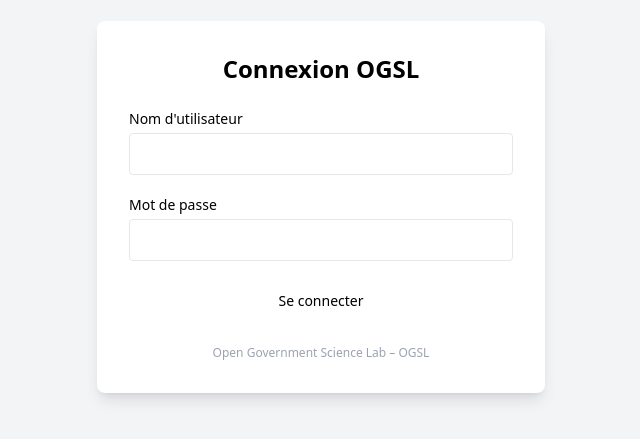
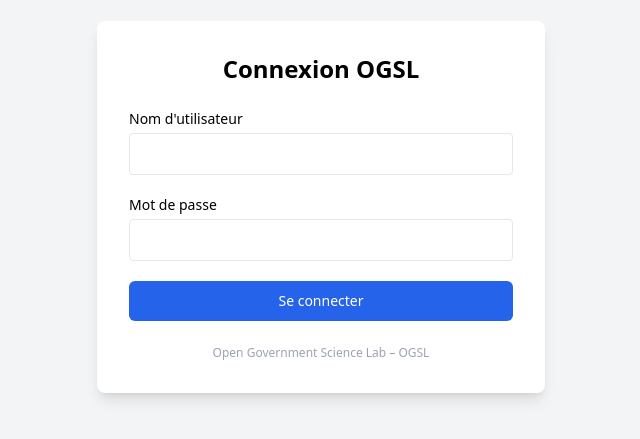
Before and after one commit to midobell/ogsl-frontend, a React (Vite) app: page / in a window 1280 px wide. Shown: the part 193-632 px from the top of the page, without its empty margins (319-959 px from the left). Built offline with nearby package versions, Linux system fonts and the light colour scheme; no server answers.

Commit message:
Update button.tsx

```diff
--- a/src/components/ui/button.tsx
+++ b/src/components/ui/button.tsx
@@ -10,13 +10,13 @@
   {
     variants: {
       variant: {
-        default: "bg-primary text-primary-foreground hover:bg-primary/90",
+        default: "bg-blue-600 text-white hover:bg-blue-700",
         destructive:
           "bg-destructive text-destructive-foreground hover:bg-destructive/90",
         outline:
           "border border-input bg-background hover:bg-accent hover:text-accent-foreground",
         secondary:
-          "bg-secondary text-secondary-foreground hover:bg-secondary/80",
+          "bg-gray-200 text-gray-900 hover:bg-gray-300",
         ghost: "hover:bg-accent hover:text-accent-foreground",
         link: "text-primary underline-offset-4 hover:underline",
       },
```
